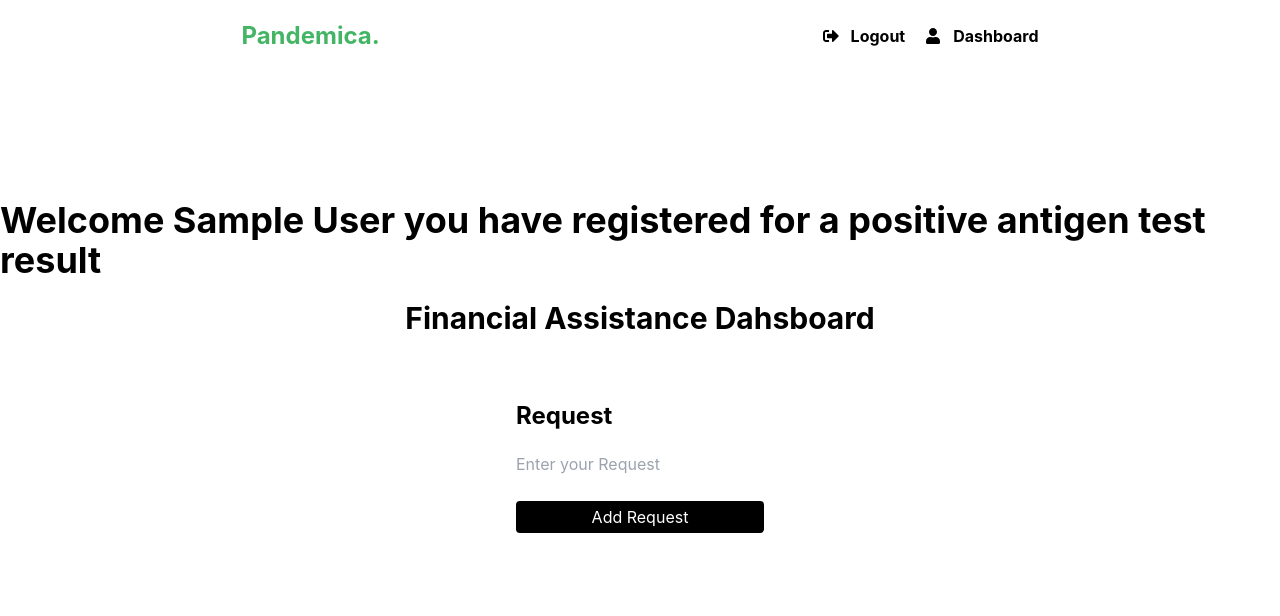
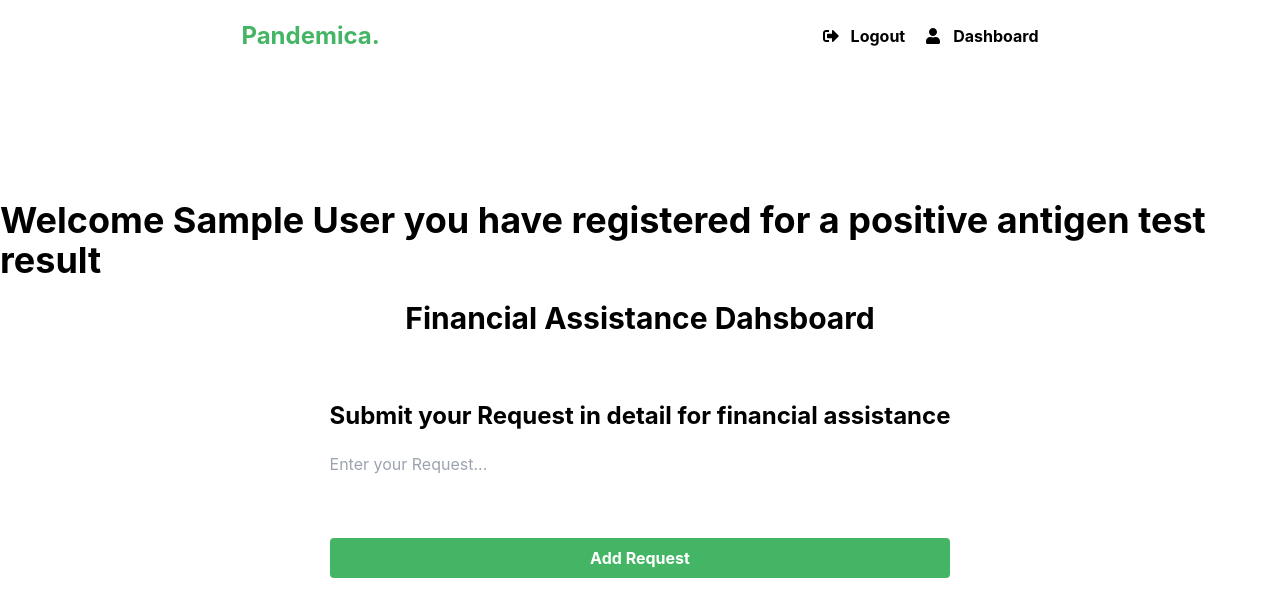
Before and after one commit to abir045/pandemica, a React (Create React App) app in the folder frontend/: page /dashboard in a window 1280 px wide. Shown: the top 616 px of the page. Built offline with nearby package versions, Linux system fonts and the light colour scheme; no server answers; sample sign-in values are in the browser's storage.

Commit message:
updated styling in dashboard

```diff
--- a/frontend/src/components/RequestForm.js
+++ b/frontend/src/components/RequestForm.js
@@ -16,11 +16,11 @@ const RequestForm = () => {
 
   return (
     <div>
-      <section className="flex flex-col items-center mt-[5%] mb-[55%]">
+      <section className="flex flex-col items-center mt-[5%] mb-[55%] w-full">
         <form onSubmit={onSubmit}>
-          <div className="flex flex-col space-y-5">
+          <div className="flex flex-col space-y-5 ">
             <label htmlFor="text" className="font-bold text-2xl">
-              Request
+              Submit your Request in detail for financial assistance
             </label>
             <input
               type="text"
@@ -28,11 +28,11 @@ const RequestForm = () => {
               id="text"
               value={text}
               onChange={(e) => setText(e.target.value)}
-              placeholder="Enter your Request"
+              placeholder="Enter your Request..."
             />
           </div>
           <button
-            className="bg-black text-white p-1 rounded w-full mt-[10%]"
+            className="bg-[#44B564] font-bold text-white p-2 hover:text-[#44B564] hover:bg-white rounded w-full mt-[10%]"
             type="submit"
           >
             Add Request
```
